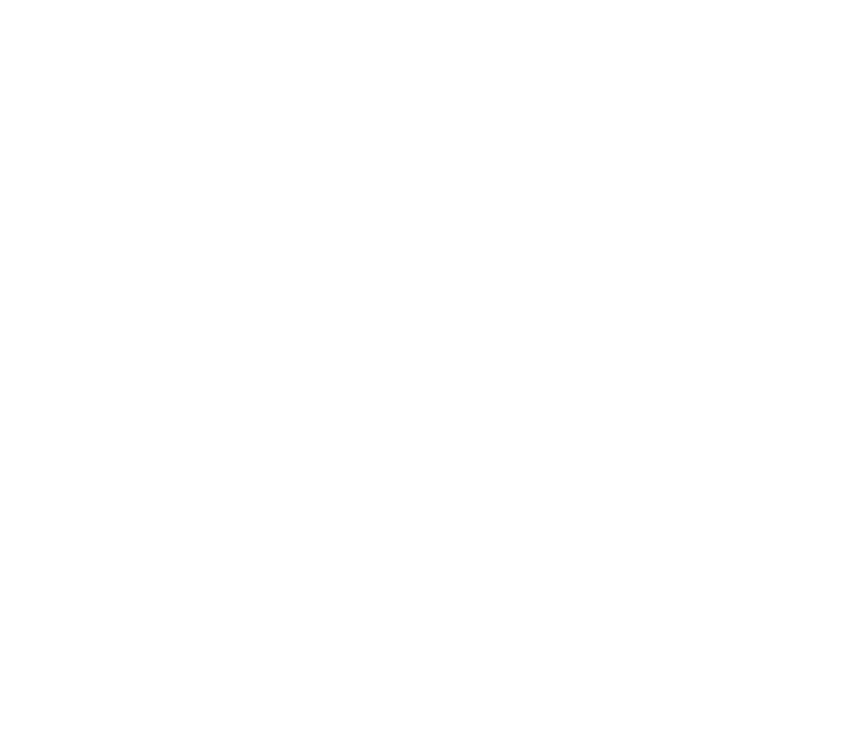
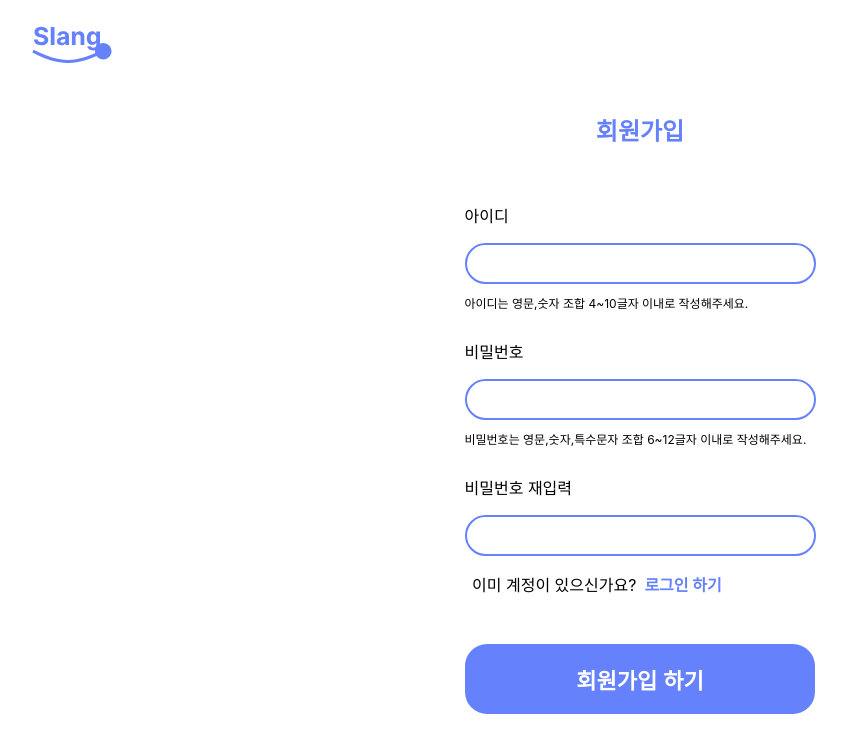
Before and after one commit to the-best-coding-stager/Fontend, a React (Create React App) app: page /signup in a window 1280 px wide. Before the commit this address had no page. Shown: the top 752 px of the page, without its empty margins (0-847 px from the left). Built offline with nearby package versions, Linux system fonts and the light colour scheme.

Commit message:
feat : 회원가입 페이지 완성

```diff
--- a/src/App.js
+++ b/src/App.js
@@ -1,6 +1,7 @@
 import "./App.css";
 import Start from "./pages/start";
 import Login from "./pages/login";
+import SignUp from "./pages/signup";
 import { Routes, Route } from "react-router-dom";
 
 function App() {
@@ -9,6 +10,7 @@
       <Routes>
         <Route path="/" element={<Start />}></Route>
         <Route path="/login" element={<Login />}></Route>
+        <Route path="/signup" element={<SignUp />}></Route>
       </Routes>
     </>
   );
--- a/src/pages/login.js
+++ b/src/pages/login.js
@@ -60,7 +60,6 @@
 const Box = styled.div``;
 
 const Container = styled.div`
-  margin-top: 4vh;
   display: flex;
   flex-direction: column;
   align-items: center;
@@ -75,6 +74,7 @@
 
 const Title = styled.h2`
   color: #6582fc;
+  margin-bottom: 2.5rem;
 `;
 
 const P = styled.p`
--- a/src/pages/signup.js
+++ b/src/pages/signup.js
@@ -0,0 +1,119 @@
+import styled from "styled-components";
+import { ReactComponent as logo } from "../images/slang.svg";
+import { useNavigate } from "react-router-dom";
+
+const SignUp = () => {
+  const navigate = useNavigate();
+
+  const handleNavigate = () => {
+    navigate("/login");
+  };
+
+  const handleNavigateHome = () => {
+    navigate("/");
+  };
+
+  return (
+    <>
+      <Logo onClick={handleNavigateHome} />
+      <LoginContainer>
+        <Container>
+          <Title>회원가입</Title>
+          <Box>
+            <P>아이디</P>
+            <Input />
+            <SP>아이디는 영문,숫자 조합 4~10글자 이내로 작성해주세요.</SP>
+          </Box>
+          <Box>
+            <P>비밀번호</P>
+            <Input />
+            <SP>
+              비밀번호는 영문,숫자,특수문자 조합 6~12글자 이내로 작성해주세요.
+            </SP>
+          </Box>
+          <Box>
+            <P>비밀번호 재입력</P>
+            <Input />
+          </Box>
+          <Row>
+            <P>이미 계정이 있으신가요?</P>
+            <A onClick={handleNavigate}>로그인 하기</A>
+          </Row>
+          <Btn>회원가입 하기</Btn>
+        </Container>
+      </LoginContainer>
+    </>
+  );
+};
+
+const LoginContainer = styled.div`
+  display: flex;
+  align-items: center;
+  justify-content: center;
+`;
+
+const SP = styled.p`
+  font-size: 12px;
+  margin-top: 10px;
+`;
+
+const A = styled.a`
+  margin-left: 8px;
+  color: #6582fc;
+  font-weight: 700;
+  cursor: pointer;
+`;
+
+const Row = styled.div`
+  display: flex;
+  align-items: center;
+  align-self: flex-start;
+`;
+
+const Box = styled.div``;
+
+const Container = styled.div`
+  display: flex;
+  flex-direction: column;
+  align-items: center;
+  width: 21rem;
+`;
+
+const Logo = styled(logo)`
+  width: 5rem;
+  margin-left: 2rem;
+  cursor: pointer;
+`;
+
+const Title = styled.h2`
+  color: #6582fc;
+  margin-bottom: 2.5rem;
+`;
+
+const P = styled.p`
+  align-self: flex-start;
+`;
+
+const Input = styled.input`
+  width: 330px;
+  height: 35px;
+  border-radius: 40px;
+  border: 2.5px solid #6582fc;
+  padding-left: 15px;
+  font-size: 15px;
+`;
+
+const Btn = styled.button`
+  background-color: #6582fc;
+  width: 350px;
+  height: 70px;
+  border-radius: 22px;
+  border: none;
+  font-weight: 600;
+  color: white;
+  font-size: 22px;
+  margin-top: 2rem;
+  cursor: pointer;
+`;
+
+export default SignUp;
```
